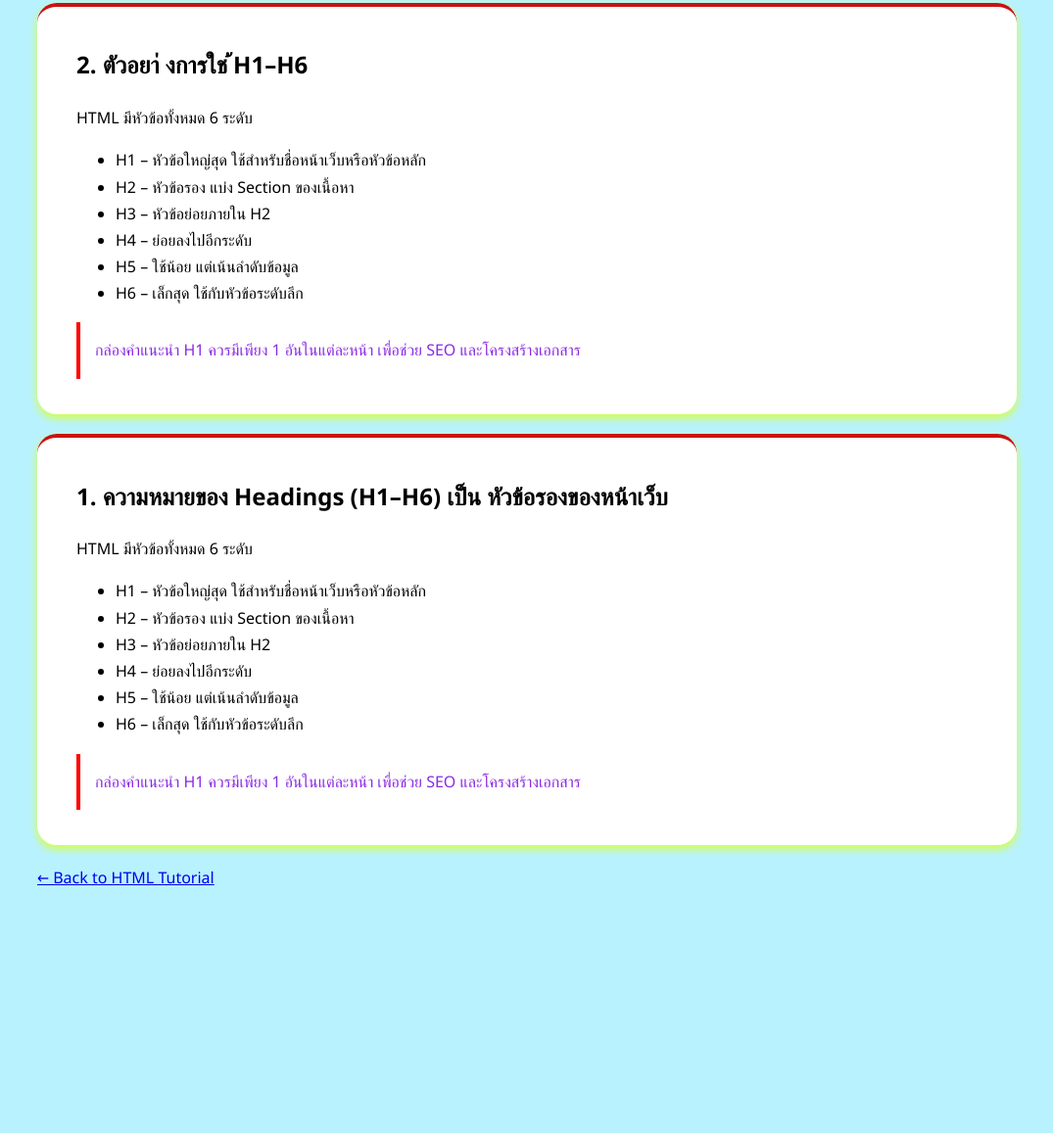
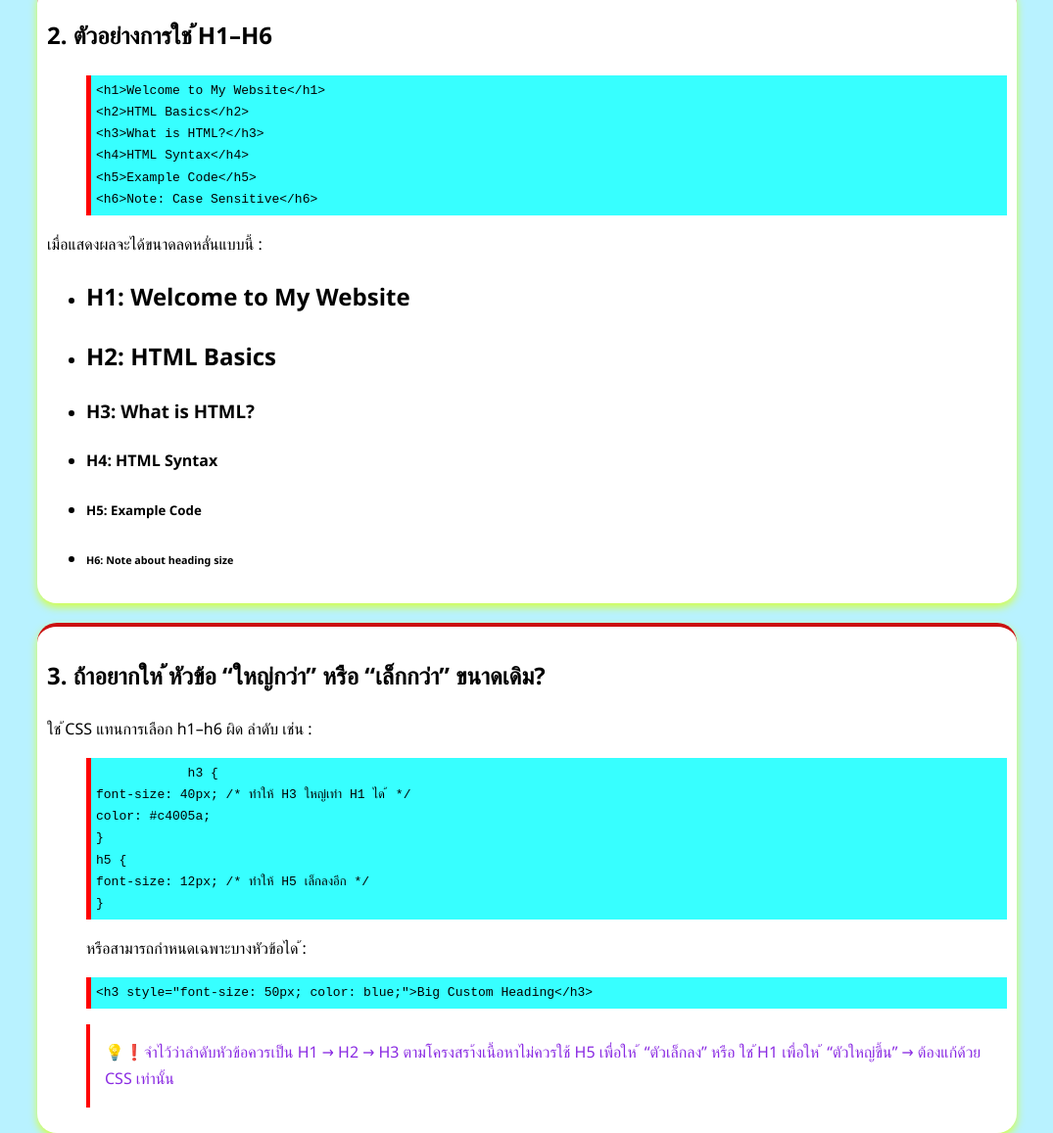
Before and after one commit to somphong011/webbasic-67-44, a plain HTML site: page wo3_01_heading.html in a window 1280 px wide. Shown: the part 578-1735 px from the top of the page at 98% size, without its empty margins (102-1177 px from the left). Before the commit the page ends 1508 px from the top, so only its background shows below. Drawn offline with Linux system fonts and the light colour scheme.

Commit message:
Add files via upload

```diff
--- a/wo3_01_heading.html
+++ b/wo3_01_heading.html
@@ -38,6 +38,15 @@
                 padding: 15px;
                 color: blueviolet;
             }
+        pre{
+            background-color: rgb(55, 255, 255);
+            border-left: 5px solid red;
+            padding: 5px;
+            }
+            .card{
+                max-width: 1000px;
+                padding: 10px;
+            }
 
 
 
@@ -67,33 +76,51 @@
 
           <!------------------------------------------Section 2------------------------------------------------>
         <section class="card">
-             <h2>2. ตัวอยา่ งการใช ้H1–H6 </h2>
-         <p> HTML มีหัวข้อทั้งหมด 6 ระดับ</p>
+             <h2>2. ตัวอย่างการใช ้H1–H6 </h2>
+         <section class="card2">
          <ul>
-            <li>H1 – หัวข้อใหญ่สุด ใช้สำหรับชื่อหน้าเว็บหรือหัวข้อหลัก</li>
-            <li>H2 – หัวข้อรอง แบ่ง Section ของเนื้อหา</li>
-            <li>H3 – หัวข้อย่อยภายใน H2</li>
-            <li>H4 – ย่อยลงไปอีกระดับ</li>
-            <li>H5 – ใช้น้อย แต่เน้นลำดับข้อมูล</li>
-            <li>H6 – เล็กสุด ใช้กับหัวข้อระดับลึก</li>
-         </ul>
-         <p class="note"> กล่องคำแนะนำ H1 ควรมีเพียง 1 อันในแต่ละหน้า เพื่อช่วย SEO และโครงสร้างเอกสาร </p></section>
+            <pre>&lt;h1&gt;Welcome to My Website&lt;/h1&gt;
+&lt;h2&gt;HTML Basics&lt;/h2&gt;
+&lt;h3&gt;What is HTML?&lt;/h3&gt;
+&lt;h4&gt;HTML Syntax&lt;/h4&gt;
+&lt;h5&gt;Example Code&lt;/h5&gt;
+&lt;h6&gt;Note: Case Sensitive&lt;/h6&gt; </pre>
+</section>
+<p>เมื่อแสดงผลจะได้ขนาดลดหลั่นแบบนี้ :</p>
+<ul>
+
+    <li><h2>H1: Welcome to My Website</h1></li>
+     <li><h2>H2: HTML Basics</h2></li>
+     <li><h3>H3: What is HTML?</li></h3>
+     <li><h4>H4: HTML Syntax</h4></li>
+     <li><h5>H5: Example Code</h5></li>
+     <li><h6>H6: Note about heading size</h6></li>
+</ul>
+</section>
 
           <!--Section 3-->
         <section class="card">
-             <h2>1. ความหมายของ Headings (H1–H6) เป็น หัวข้อรองของหน้าเว็บ</h2>
-         <p> HTML มีหัวข้อทั้งหมด 6 ระดับ</p>
+             <h2>3. ถ้าอยากให ้หัวข้อ “ใหญ่กว่า” หรือ “เล็กกว่า” ขนาดเดิม?</h2>
+         <p> ใช ้CSS แทนการเลือก h1–h6 ผิด ลำดับ เช่น :</p>
          <ul>
-            <li>H1 – หัวข้อใหญ่สุด ใช้สำหรับชื่อหน้าเว็บหรือหัวข้อหลัก</li>
-            <li>H2 – หัวข้อรอง แบ่ง Section ของเนื้อหา</li>
-            <li>H3 – หัวข้อย่อยภายใน H2</li>
-            <li>H4 – ย่อยลงไปอีกระดับ</li>
-            <li>H5 – ใช้น้อย แต่เน้นลำดับข้อมูล</li>
-            <li>H6 – เล็กสุด ใช้กับหัวข้อระดับลึก</li>
+           <pre>
+            h3 {
+font-size: 40px; /* ทำให้ H3 ใหญ่เท่า H1 ได ้ */
+color: #c4005a;
+}
+h5 {
+font-size: 12px; /* ทำให้ H5 เล็กลงอีก */
+}</pre>
+<p>หรือสามารถกำหนดเฉพาะบางหัวข้อได ้:</p>
+<pre>&lt;h3 style="font-size: 50px; color: blue;"&gt;Big Custom Heading&lt;/h3&gt;</pre>
+<p class="note">
+💡❗จำไว้ว่าลำดับหัวข้อควรเป็น H1 → H2 → H3 ตามโครงสรา้งเนื้อหาไม่ควรใช้ H5 เพื่อให ้ “ตัวเล็กลง” หรือ ใช ้H1
+เพื่อให ้ “ตัวใหญ่ขึ้น” → ต้องแก้ด้วย CSS เท่านั้น
+        </p>
+        </section>
          </ul>
-         <p class="note"> กล่องคำแนะนำ H1 ควรมีเพียง 1 อันในแต่ละหน้า เพื่อช่วย SEO และโครงสร้างเอกสาร </p></section>
 
-        <a href="674230011-HTML.html">&larr; Back to HTML Tutorial</a>
+        <a href="index.html">&larr; Back to HTML Tutorial</a>
     </div>
 
 </body>
```
